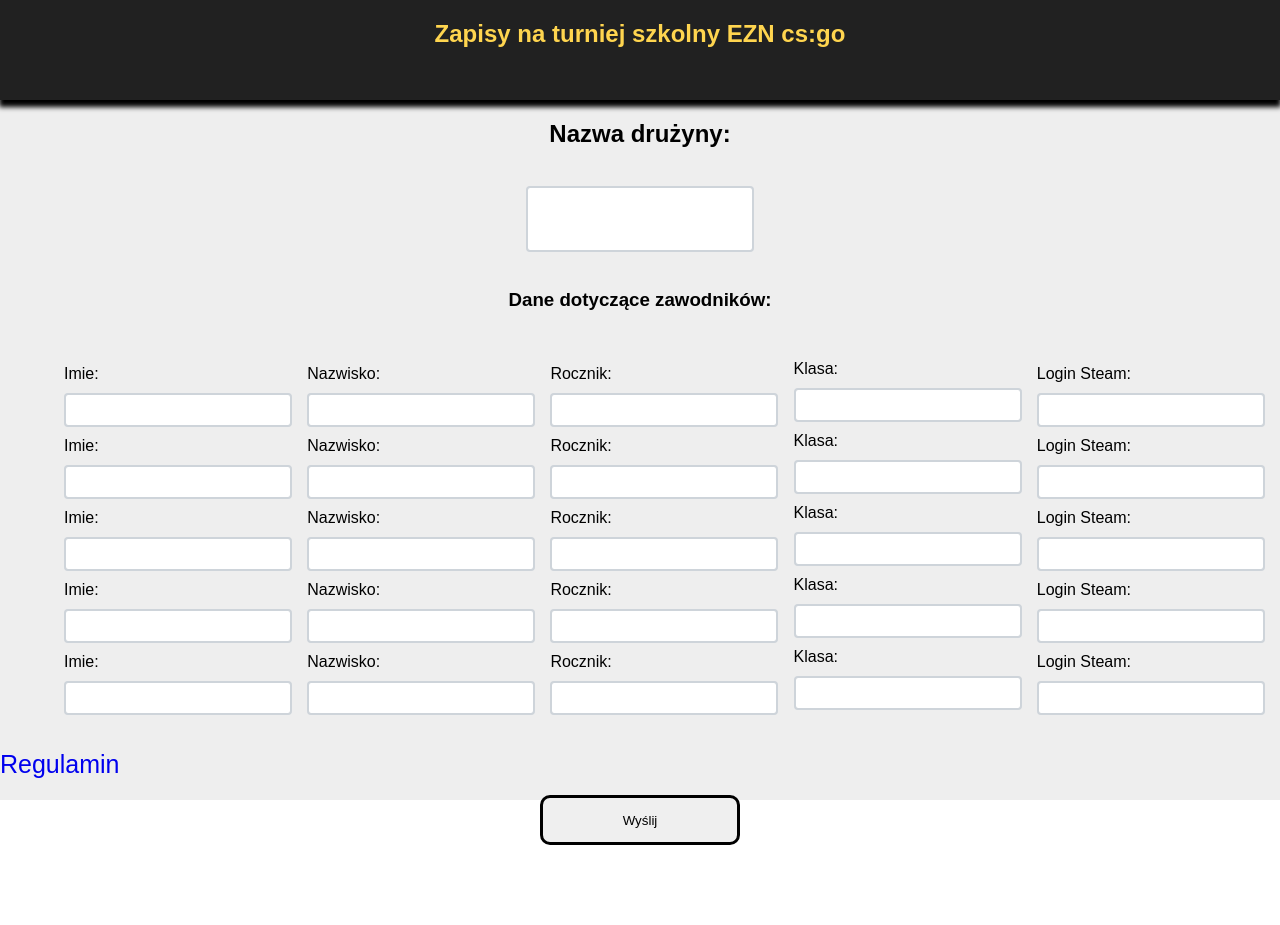
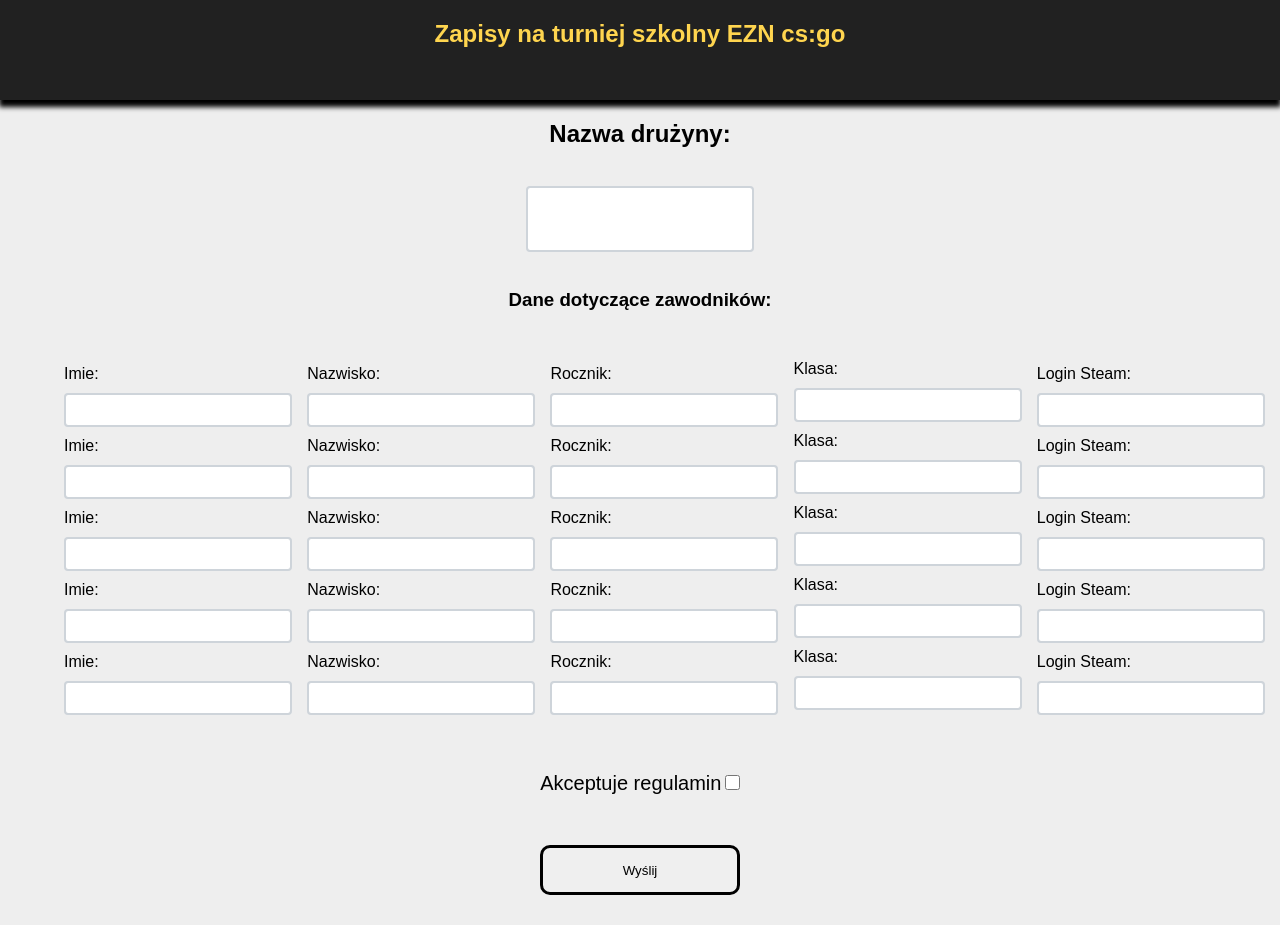
Before and after one commit to DojQ/formularz, a plain HTML site: page index.html in a window 1280 px wide. Drawn offline with Linux system fonts and the light colour scheme.

Commit message:
Add files via upload

```diff
--- a/index.html
+++ b/index.html
@@ -82,12 +82,12 @@
           <label>Login Steam:</label>
             <input class="form-control" type="text" name="" value="">
         </div>
+        <div class="regulamin">
+              <a href="dupa.txt"> Akceptuje regulamin</a>
+              <input class="regulamin-checkbox" type="checkbox" name="" value="">
+        </div>
 
         <button class="button" type="button" name="button">Wyślij</button>
-
-        <div class="footer">
-          <a href="dupa.txt">Regulamin</a>
-        </div>
 
        </div>
 
--- a/main.css
+++ b/main.css
@@ -60,6 +60,8 @@ input:hover{
   display: flex;
   flex-wrap:wrap;
   align-items: center;
+  background-color: #EEEEEE;
+
 
 }
 .player-1{
@@ -108,12 +110,13 @@ input:hover{
   height: 50px;
   width: 200px;
   display: flex;
-  margin: 80px auto;
+  margin: 30px auto;
   align-items: center;
   text-align: center;
   justify-content: center;
   border-radius: 10px;
   border: 3px solid #000;
+
 }
 button:hover {
   border: 3px solid #FFD54F;
@@ -126,8 +129,22 @@ button:hover {
   left:0;
   right:0;
   height: 50px;
+  background-color: #EEEEEE;
+}
+.regulamin {
+  height: 50px;
+  width: 100%;
+  font-size: 12px;
+  float: left;
+  text-align: center;
+  margin: 50px 0px 0px 0px;
+}
+.regulamin-checkbox{
+  width: 15px;
+  height: 15px;
 }
 a {
   text-decoration: none;
-  font-size: 25px;
+  font-size: 20px;
+  color: #000;
 }
```
Also changed, not shown: dupa.txt (added).
